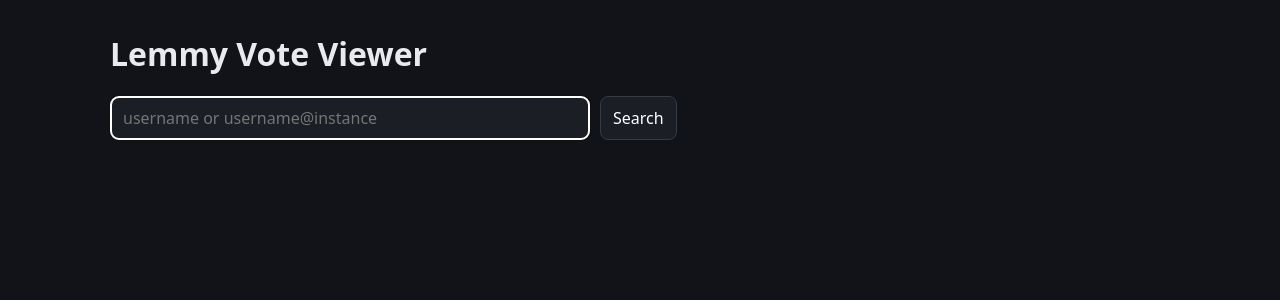
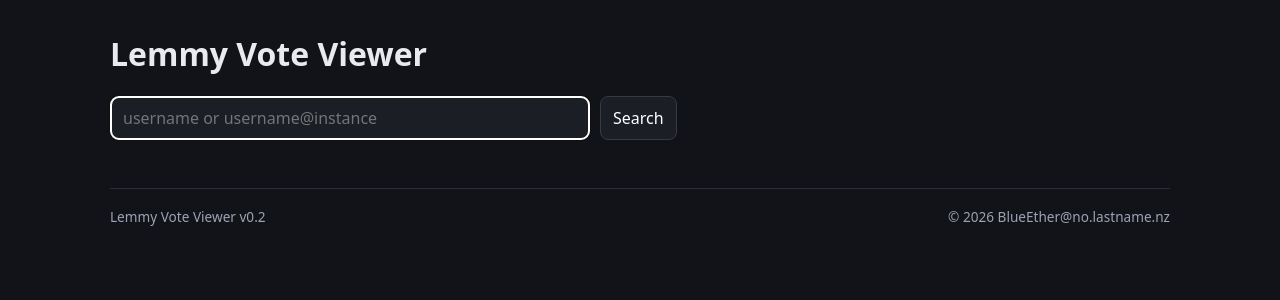
Before and after one commit to BlueEther/lemmy-vote-viewer, a Flask app: page / in a window 1280 px wide. Shown: the top 300 px of the page. Run offline with Flask 3, Linux system fonts and the light colour scheme; some libraries are stand-ins or nearby versions.

Commit message:
App version, Instance and copyright footers

```diff
--- a/app.py
+++ b/app.py
@@ -10,6 +10,7 @@ import psycopg
 from psycopg.rows import dict_row
 
 app = Flask(__name__)
+APP_VERSION = "0.2"
 DB_DSN = os.environ["DATABASE_URL"]
 
 _raw_prefix = os.environ.get("APP_PREFIX", "/votes").strip()
@@ -48,7 +49,12 @@ def security_headers(response):
 
 @app.context_processor
 def inject_app_config():
-    return {"app_prefix": APP_PREFIX}
+    return {
+        "app_prefix": APP_PREFIX,
+        "app_version": APP_VERSION,
+        "lemmy_base_url": LEMMY_BASE_URL,
+        "lemmy_instance": LEMMY_INSTANCE,
+    }
 
 
 def db():
@@ -74,6 +80,26 @@ def safe_http_url(value):
     if parsed.scheme.lower() not in ("http", "https") or not parsed.netloc:
         return None
     return value
+
+
+def lemmy_instance_config(value):
+    url = safe_http_url(value.strip()) if value else None
+    if not url:
+        return None, None
+    try:
+        parsed = urlsplit(url)
+        if parsed.username or parsed.password:
+            return None, None
+        base_url = f"{parsed.scheme.lower()}://{parsed.netloc}"
+        instance = (parsed.hostname or "").lower().rstrip(".")
+        return (base_url, instance) if instance else (None, None)
+    except ValueError:
+        return None, None
+
+
+LEMMY_BASE_URL, LEMMY_INSTANCE = lemmy_instance_config(
+    os.environ.get("LEMMY_BASE_URL", "")
+)
 
 
 def actor_domain(actor_id):
--- a/static/style.css
+++ b/static/style.css
@@ -248,6 +248,20 @@ button { cursor: pointer; }
 
 .pagination > :last-child { justify-self: end; }
 
+.site-footer {
+  display: flex;
+  flex-wrap: wrap;
+  justify-content: space-between;
+  gap: 8px 20px;
+  margin-top: 48px;
+  padding-top: 18px;
+  border-top: 1px solid #2a2e37;
+  color: #9ca3b3;
+  font-size: .85rem;
+}
+
+.site-footer a { text-underline-offset: 2px; }
+
 blockquote {
   margin-left: 0;
   padding-left: 16px;
--- a/templates/index.html
+++ b/templates/index.html
@@ -131,6 +131,14 @@
       </nav>
     {% endif %}
   {% endif %}
+
+  <footer class="site-footer">
+    <span>Lemmy Vote Viewer v{{ app_version }}</span>
+    <span>&copy; 2026 BlueEther@no.lastname.nz</span>
+    {% if lemmy_instance %}
+      <span>Instance: <a href="{{ lemmy_base_url }}">{{ lemmy_instance }}</a></span>
+    {% endif %}
+  </footer>
 </main>
 </body>
 </html>
```
Also changed, not shown: templates/item.html (+8 -0 lines), README.md, 1 other file.
